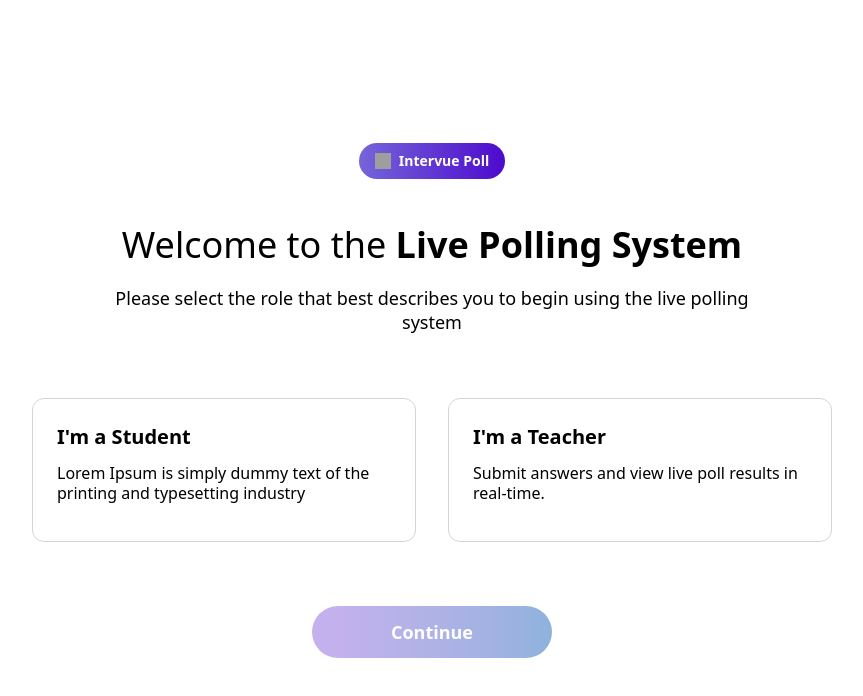
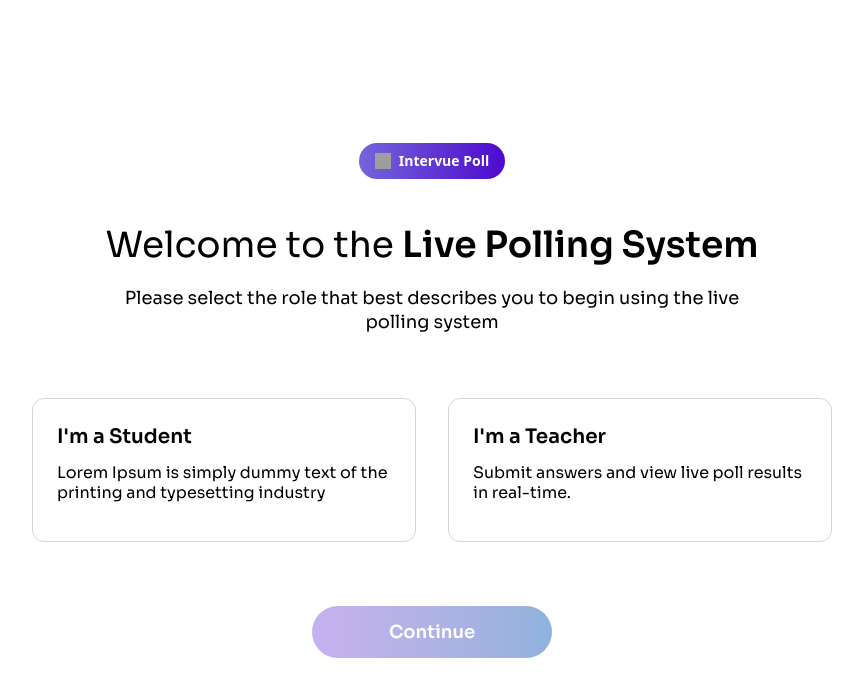
Before and after one commit to DhruvRajpoot/Live-Polling-System, a React (Vite) app in the folder client/: page / in a window 1280 px wide. Shown: the top 696 px of the page, without its empty margins (208-1071 px from the left). Built offline with nearby package versions, Linux system fonts and the light colour scheme; no server answers; grey boxes are pictures that could not be loaded.

Commit message:
font sora import

```diff
--- a/client/index.html
+++ b/client/index.html
@@ -1,8 +1,8 @@
-<!doctype html>
+<!DOCTYPE html>
 <html lang="en">
   <head>
     <meta charset="UTF-8" />
-    <link rel="icon" type="image/svg+xml" href="/vite.svg" />
+    <link rel="icon" type="image/svg+xml" href="/logo.svg" />
     <meta name="viewport" content="width=device-width, initial-scale=1.0" />
     <title>Live Polling System</title>
   </head>
--- a/client/src/index.css
+++ b/client/src/index.css
@@ -1 +1,6 @@
+@import url("https://fonts.googleapis.com/css2?family=Roboto:ital,wght@0,100..900;1,100..900&family=Sora:wght@100..800&display=swap");
 @import "tailwindcss";
+
+.font-sora {
+  font-family: "Sora", sans-serif;
+}
--- /dev/null
+++ b/client/tailwind.config.js
@@ -0,0 +1,9 @@
+export default {
+  content: ["./index.html", "./src/**/*.{js,ts,jsx,tsx}"],
+  theme: {
+    fontFamily: {
+      'sora': ['Sora', 'ui-sans-serif', 'system-ui', 'sans-serif'],
+    },
+  },
+  plugins: [],
+};
--- a/client/vite.config.js
+++ b/client/vite.config.js
@@ -2,7 +2,6 @@ import { defineConfig } from "vite";
 import react from "@vitejs/plugin-react";
 import tailwindcss from "@tailwindcss/vite";
 
-// https://vite.dev/config/
 export default defineConfig({
   plugins: [react(), tailwindcss()],
 });
```
Also changed, not shown: client/public/logo.svg (added), client/public/vite.svg (deleted).
